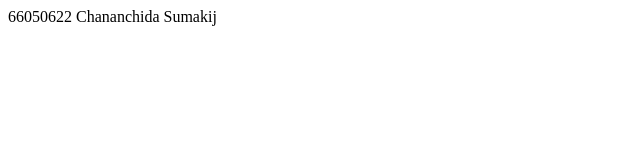
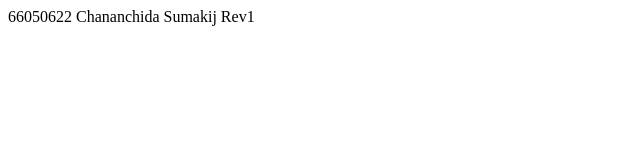
Before and after one commit to Chanan-su/git101_Boat, a plain HTML site: page index.html in a window 1280 px wide. Shown: the full height of the page, 0-640 px from the left. Drawn offline with Linux system fonts and the light colour scheme.

Commit message:
Update index.html

```diff
--- a/index.html
+++ b/index.html
@@ -6,6 +6,6 @@
     <title>Document</title>
 </head>
 <body>
-    66050622 Chananchida Sumakij
+    66050622 Chananchida Sumakij Rev1
 </body>
 </html>
```
